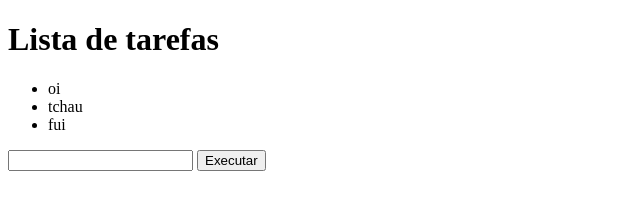
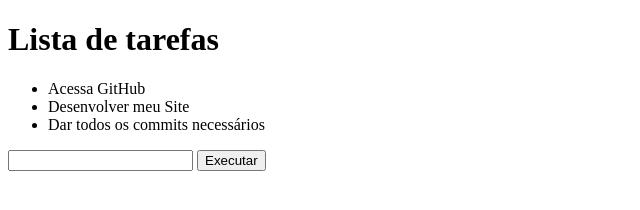
Before and after one commit to MartinsDeivid/lista-de-tarefa-, a plain HTML site: page index.html in a window 1280 px wide. Shown: the whole page, without its empty margins (0-640 px from the left). Drawn offline with Linux system fonts and the light colour scheme.

Commit message:
Update index.html
maneiro

```diff
--- a/index.html
+++ b/index.html
@@ -8,9 +8,9 @@
     <title>brincando</title>
     <h1>Lista de tarefas</h1>
     <ul>
-        <li>oi</li>
-        <li>tchau</li>
-        <li>fui</li>
+        <li>Acessa GitHub</li>
+        <li>Desenvolver meu Site</li>
+        <li>Dar todos os commits necessários</li>
     </ul>
     <input />
 </head>
```
